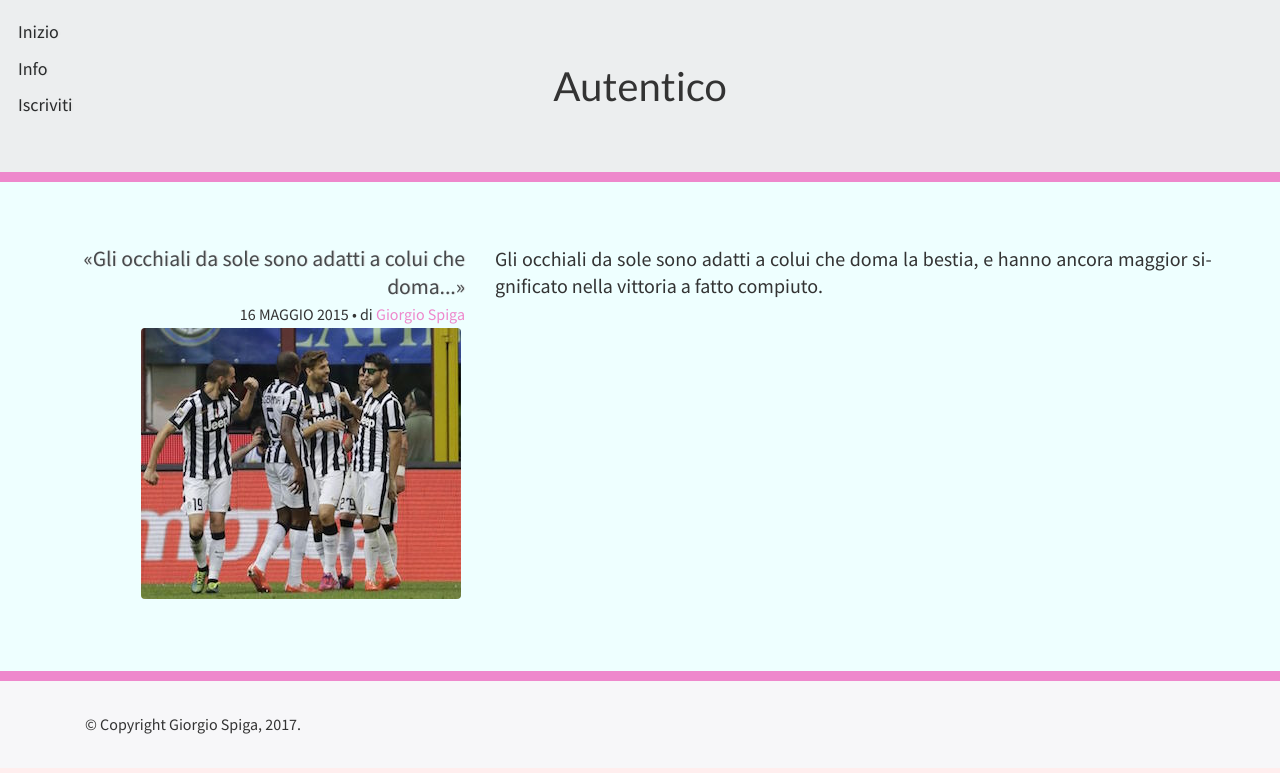
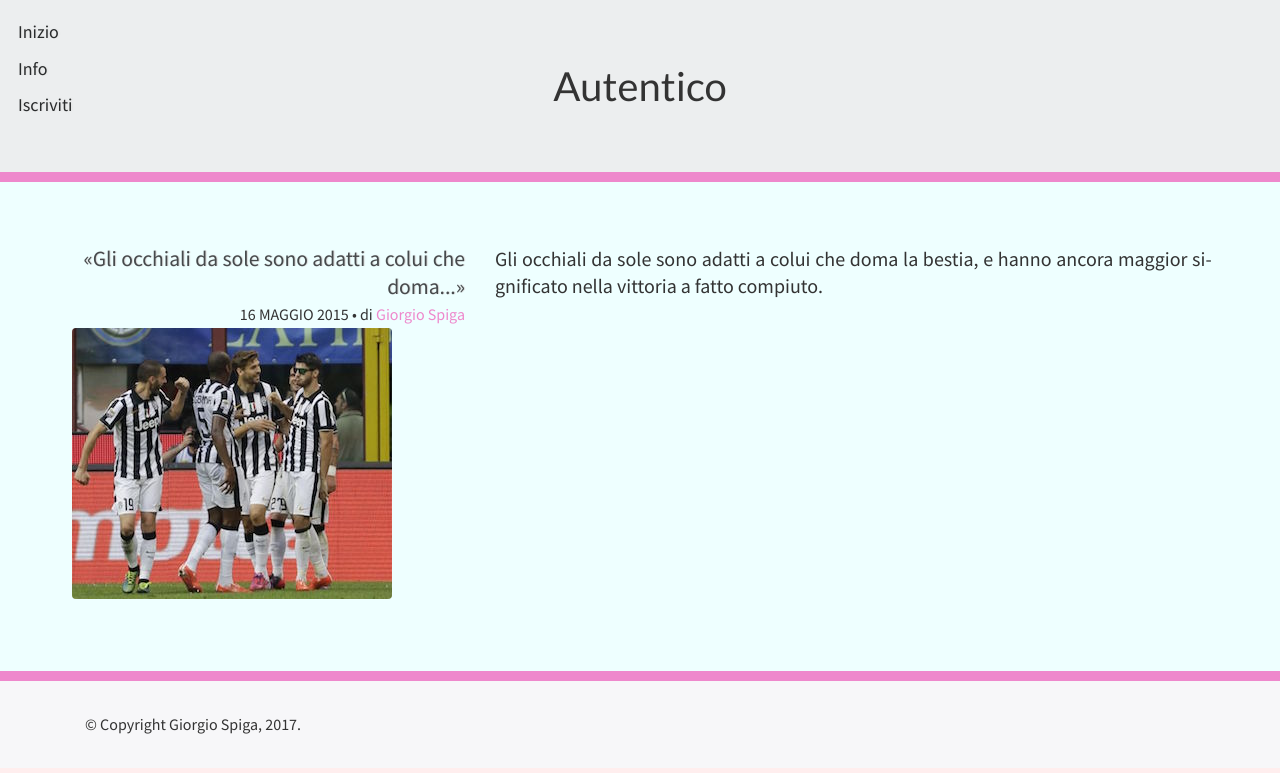
Before and after one commit to giorgiospiga/blogbrt, a Jekyll site: the page built from _posts/2015-05-16-gli-occhiali-da-sole-sono-adatti-a-colui-che-doma.md, in a window 1280 px wide. Shown: the top 773 px of the page. Built offline with Jekyll 4.4.1, drawn with Linux system fonts in a browser that asks for light colours; nearby versions of some CDN libraries; some web fonts are replaced.

Commit message:
img cover leftaligned

```diff
--- a/_layouts/post.html
+++ b/_layouts/post.html
@@ -44,7 +44,7 @@ layout: default
             </header>
           </div>
           <div class="col-xs-12">
-            <div class="mx-1 text-md-right">
+            <div class="mx-1 text-md-left">
               <section id="post-imgcover">
                 {% if page.coverimg.source != null %}
                 <figure class="figure">
```
